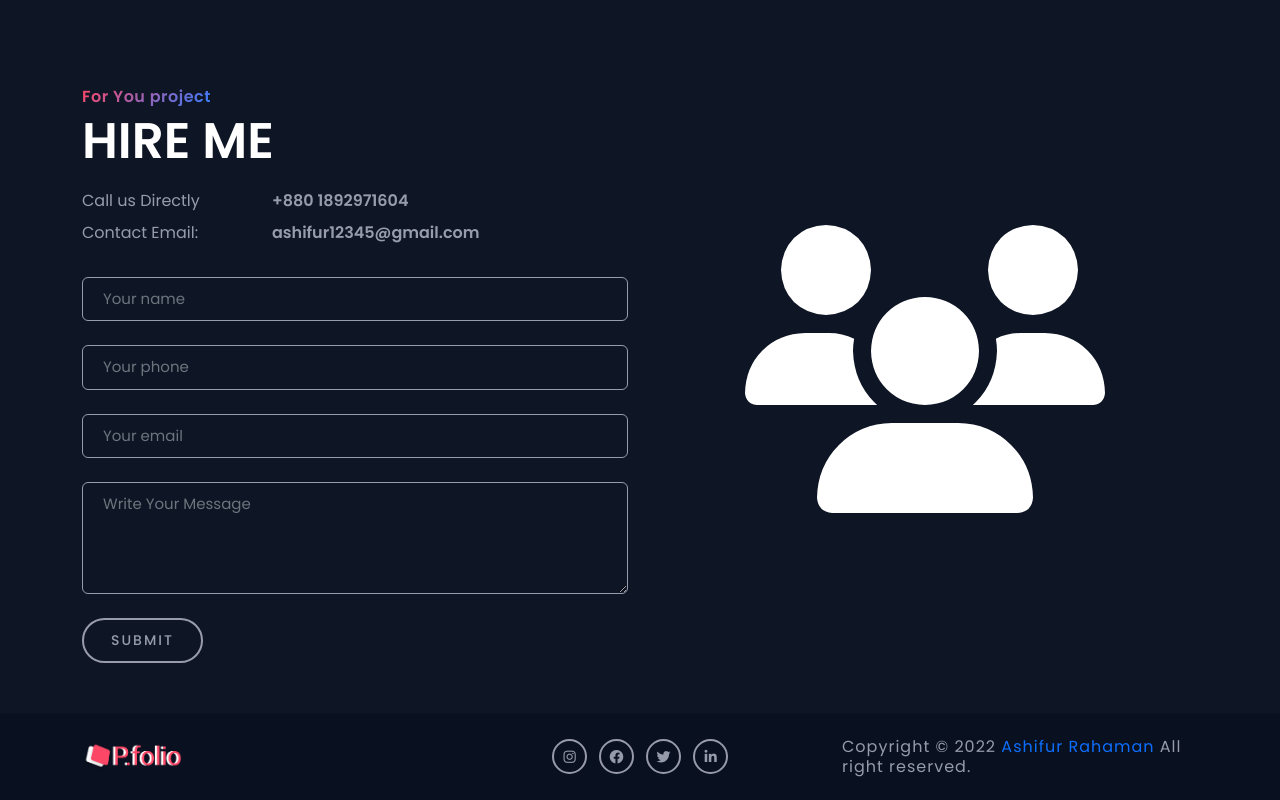
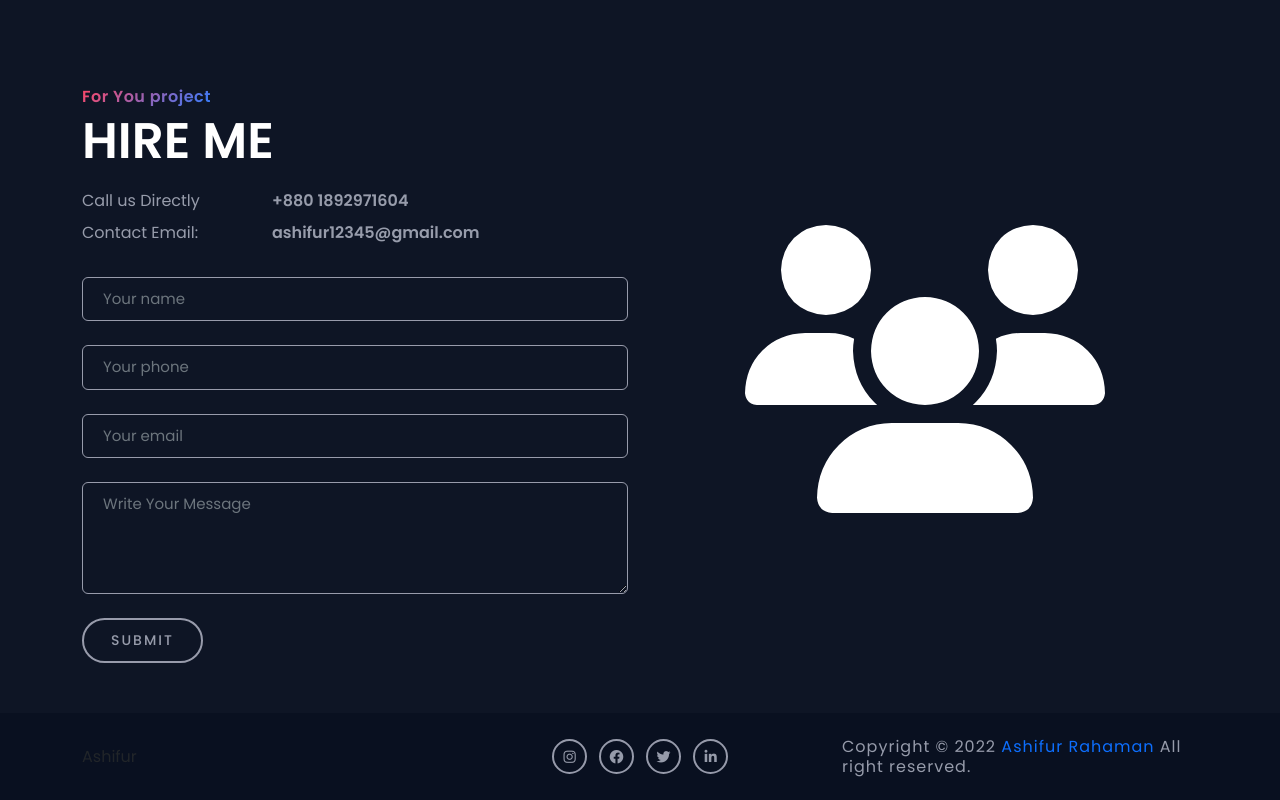
Before and after one commit to AshifurRahamanChowdhury/Portfolio, a plain HTML site: page index.html in a window 1280 px wide. Shown: the part 3156-3956 px from the top of the page. Drawn offline with nearby package versions, Linux system fonts and the light colour scheme.

Commit message:
Update index.html

```diff
--- a/index.html
+++ b/index.html
@@ -439,7 +439,8 @@
       <div class="row align-items-center">
         <div class="col-lg-4 col-md-6 text-center text-md-start">
           <div class="footer-logo mb-3 mb-md-0">
-            <img src="img/logo.png" class="img-fluid" alt="">
+<!--             <img src="img/logo.png" class="img-fluid" alt=""> -->
+            <span>Ashifur</span>
           </div>
         </div>
         <div class="col-lg-4 col-md-6">
```
